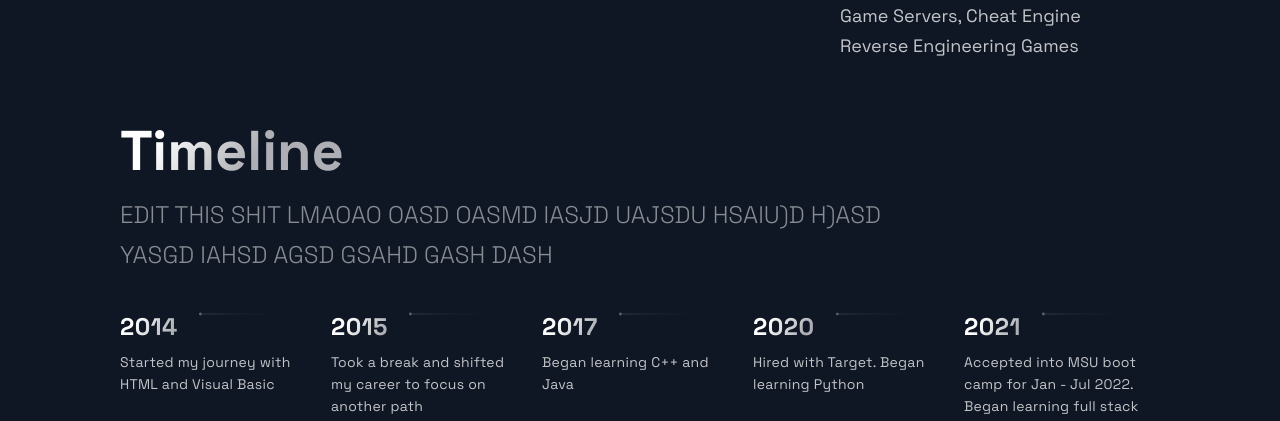
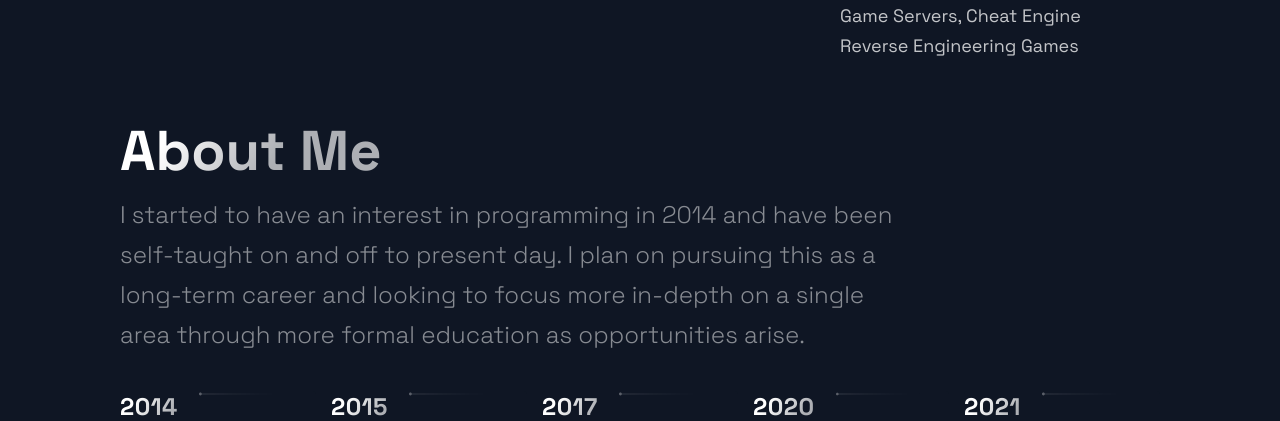
Before and after one commit to Anjato/website-portfolio, a Next.js app: page / in a window 1280 px wide. Shown: the part 2820-3241 px from the top of the page. Built offline with nearby package versions, Linux system fonts and the light colour scheme.

Commit message:
edieted about me paragraph

```diff
--- a/src/components/TimeLine/TimeLine.js
+++ b/src/components/TimeLine/TimeLine.js
@@ -12,7 +12,7 @@ const Timeline = () => {
 
   const scroll = (node, left) => {
     return node.scrollTo({ left, behavior: 'smooth' });
-  }
+  };
 
    const handleClick = (e, i) => {
     e.preventDefault();
@@ -22,7 +22,7 @@ const Timeline = () => {
 
       scroll(carouselRef.current, scrollLeft);
     }
-  }
+  };
 
   const handleScroll = () => {
     if (carouselRef.current) {
@@ -30,23 +30,25 @@ const Timeline = () => {
 
       setActiveItem(index);
     }
-  }
+  };
 
   // snap back to beginning of scroll when window is resized
   // avoids a bug where content is covered up if coming from smaller screen
   useEffect(() => {
     const handleResize = () => {
       scroll(carouselRef.current, 0);
-    }
+    };
 
     window.addEventListener('resize', handleResize);
   }, []);
 
   return (
     <Section id={"about"}>
-        <SectionTitle>Timeline</SectionTitle>
+        <SectionTitle>About Me</SectionTitle>
         <SectionText>
-            EDIT THIS SHIT LMAOAO OASD OASMD IASJD UAJSDU HSAIU)D H)ASD YASGD IAHSD AGSD GSAHD GASH DASH
+            I started to have an interest in programming in 2014 and have been self-taught on and off to present day. I
+            plan on pursuing this as a long-term career and looking to focus more in-depth on a single area through
+            more formal education as opportunities arise.
         </SectionText>
         <CarouselContainer ref={carouselRef} onScroll={handleScroll}>
             <>
```
